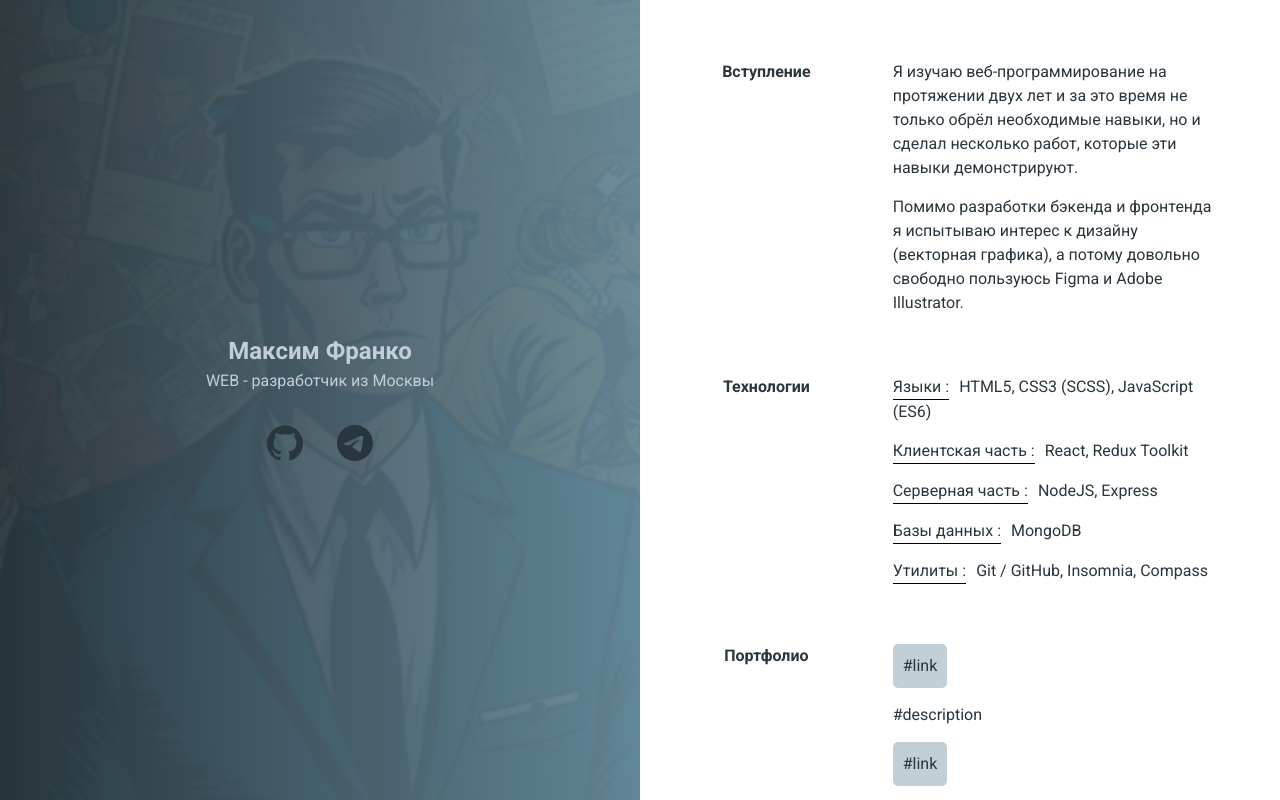
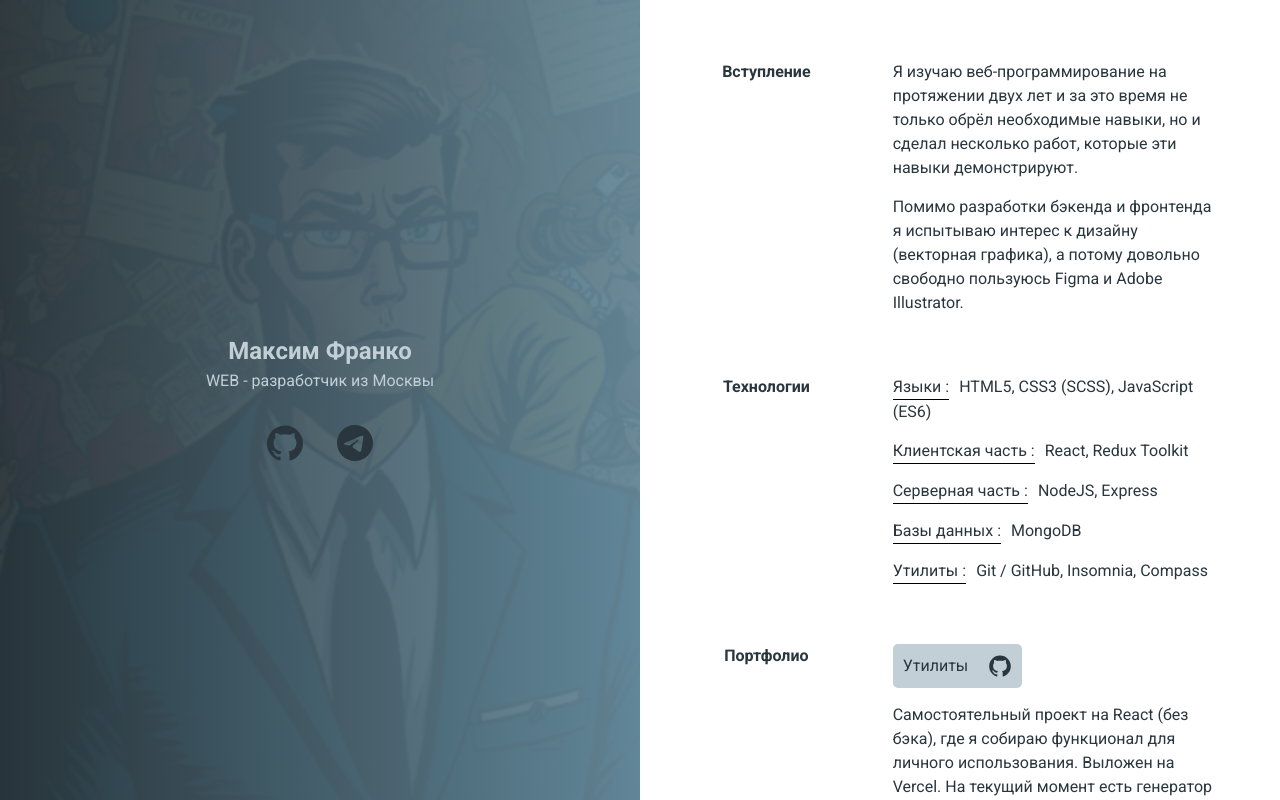
Before and after one commit to mfdevgit/resume, a React (Create React App) app: page / in a window 1280 px wide. Built offline with nearby package versions, Linux system fonts and the light colour scheme.

Commit message:
data added (portfolio)

```diff
--- a/src/components/Portfolio.jsx
+++ b/src/components/Portfolio.jsx
@@ -4,22 +4,16 @@ export default function Portfolio() {
     return (
         <div className='portfolio'>
             <div>
-                <a target='_blanc' href='#'>
-                    #link
-                </a>
-                <p>#description</p>
-            </div>
-            <div>
-                <a target='_blanc' href='#'>
-                    #link
-                </a>
-                <p>#description</p>
-            </div>
-            <div>
-                <a target='_blanc' href='#'>
-                    #link
-                </a>
-                <p>#description</p>
+                <div>
+                    <a className='title' target='_blanc' href='https://mfdevutilities.vercel.app/'>
+                        Утилиты
+                    </a>
+                    <a className='github' href='https://github.com/mfdevgit/utilities' target='_blanc' />
+                </div>
+                <p>
+                    Самостоятельный проект на React (без бэка), где я собираю функционал для личного использования. Выложен на Vercel. На текущий
+                    момент есть генератор паролей и собрание градиентов.
+                </p>
             </div>
         </div>
     )
--- a/src/styles/index.scss
+++ b/src/styles/index.scss
@@ -145,20 +145,40 @@ span {
     }
 }
 .portfolio {
-    div {
+    > div {
         & + div {
             margin-top: 15px;
         }
+        > div {
+            @include flex;
+            margin-bottom: 15px;
             a {
+                &.title {
                     @include font;
                     display: inline-block;
                     padding: 10px;
-            margin-bottom: 15px;
                     background-color: $light;
-            border-radius: 5px;
+                    border-radius: 5px 0 0 5px;
                     transition: all 150ms ease;
                     &:hover {
                         background-color: $light_darker;
+                    }
+                }
+                &.github {
+                    display: inline-block;
+                    width: 44px;
+                    height: 44px;
+                    background-color: $light;
+                    background-image: url('../../public/images/github.svg');
+                    background-position: center;
+                    background-size: 24px;
+                    background-repeat: no-repeat;
+                    border-radius: 0 5px 5px 0;
+                    transition: all 150ms ease;
+                    &:hover {
+                        background-color: #6e5494;
+                    }
+                }
             }
         }
     }
```
Also changed, not shown: public/images/github.svg (added). Lines whose indentation alone changed are shown as unchanged.
